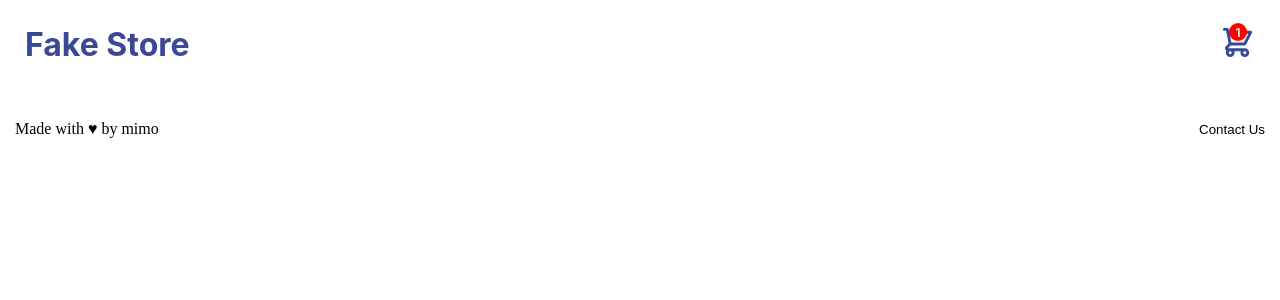
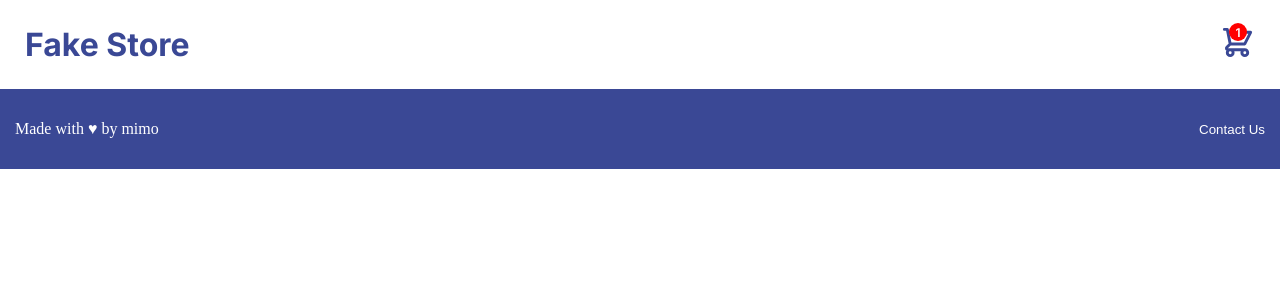
Before and after one commit to nhahn92/fake-store, a React (Vite) app: page / in a window 1280 px wide. Shown: the top 300 px of the page. Built offline with nearby package versions, Linux system fonts and the light colour scheme.

Commit message:
Added Inter font and some color variables

```diff
--- a/src/App.css
+++ b/src/App.css
@@ -1,5 +1,18 @@
+@import url('https://fonts.googleapis.com/css2?family=Inter:wght@100;200;300;400;500;600;700;800;900&display=swap');
+
 * {
   margin: 0;
   padding: 0;
   box-sizing: border-box;
 }
+
+a {
+  text-decoration: none;
+  color: inherit;
+}
+
+:root {
+  --dark-blue: #3A4895;
+  --red: red;
+  --white: white;
+}
```
